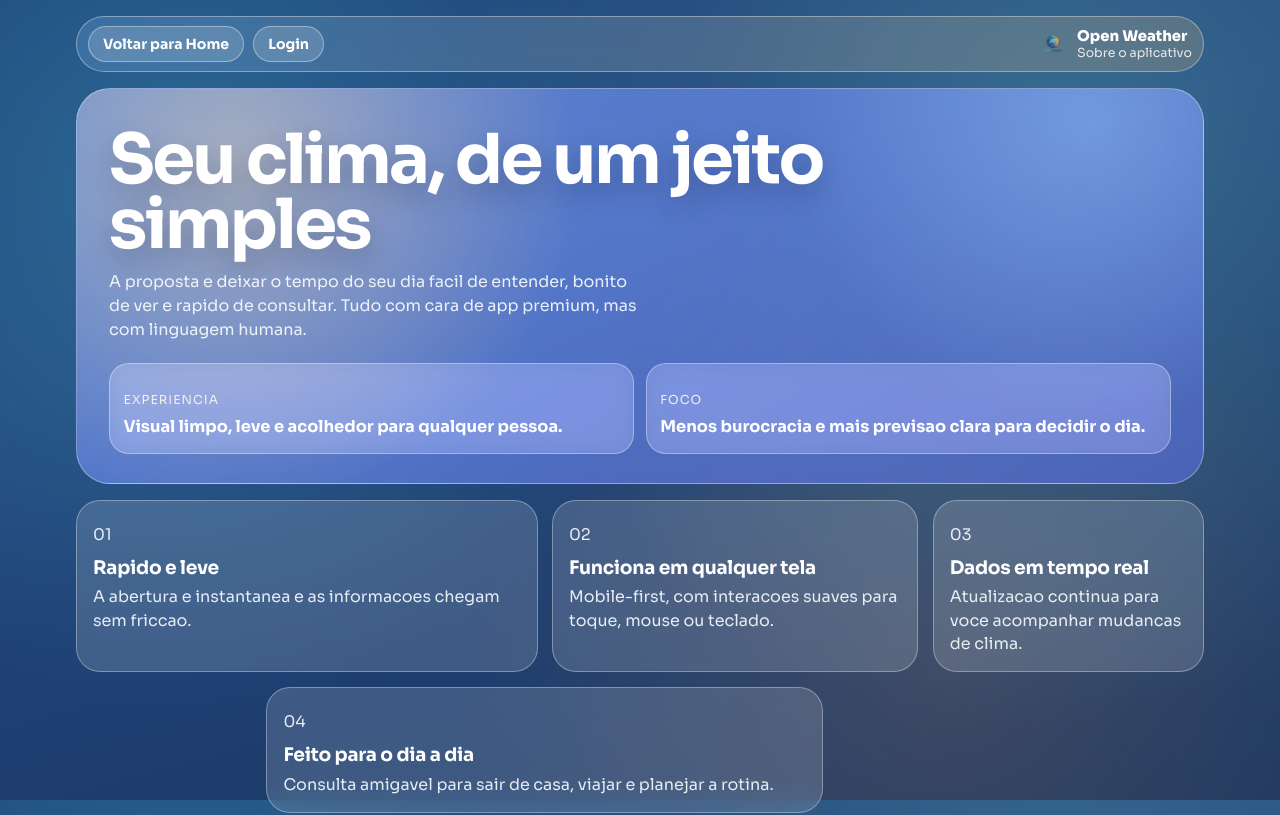
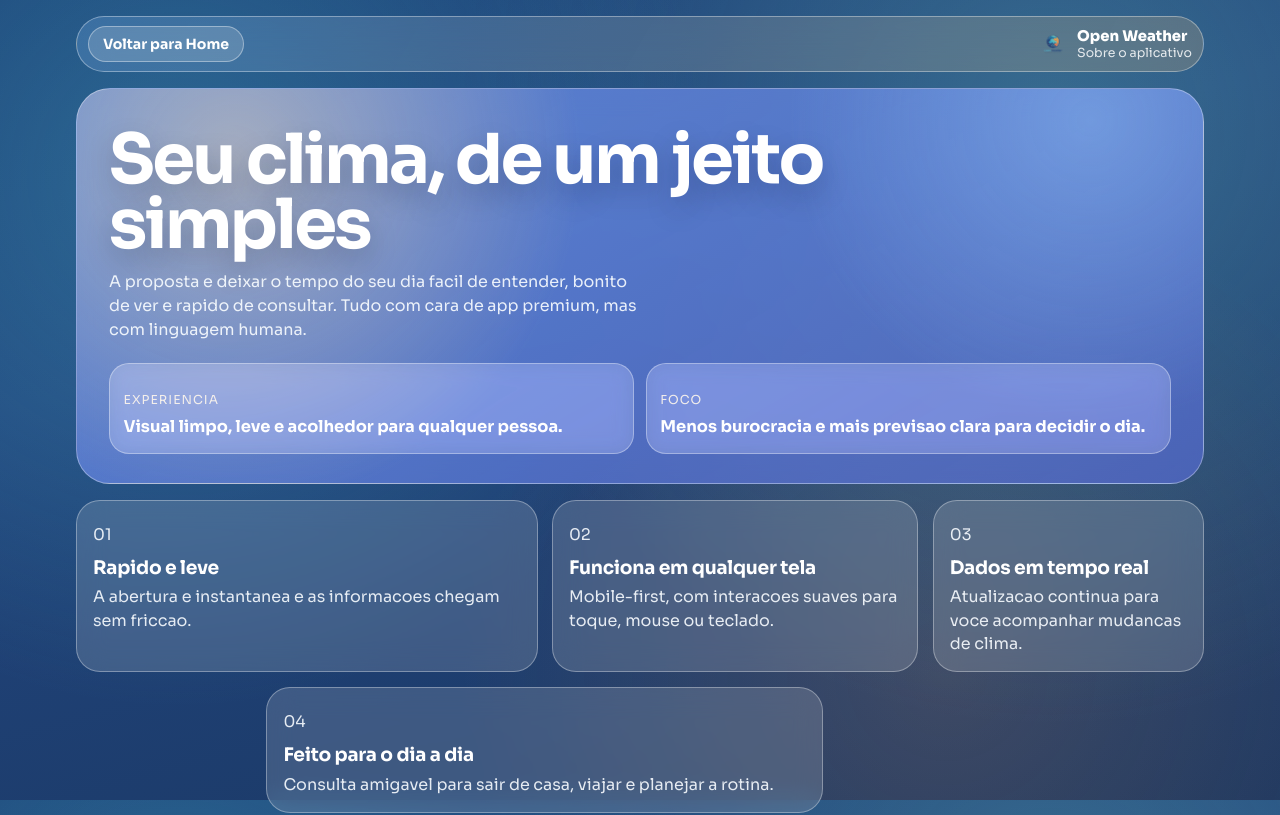
Before and after one commit to mateusw12/open-weather, a Next.js app: page /about in a window 1280 px wide. Shown: the top 815 px of the page. Built offline with nearby package versions, Linux system fonts and the light colour scheme.

Commit message:
fix: remove redundant login link from About page TopBar

```diff
--- a/components/about-story/index.tsx
+++ b/components/about-story/index.tsx
@@ -55,7 +55,6 @@ export function AboutStory() {
       <TopBar>
         <TopBarGroup>
           <RoundLink href={AppRoute.Home}>Voltar para Home</RoundLink>
-          <RoundLink href={AppRoute.Login}>Login</RoundLink>
         </TopBarGroup>
 
         <BrandChip>
```
